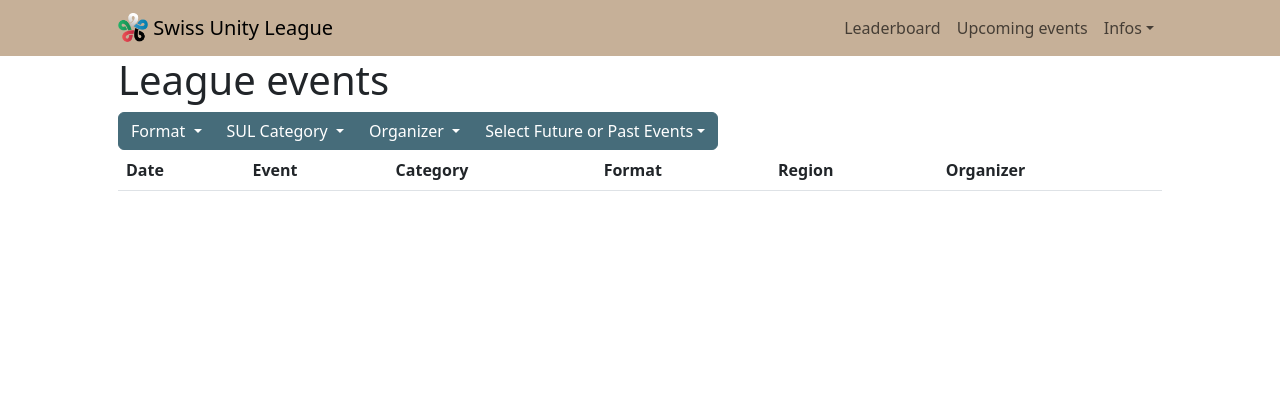
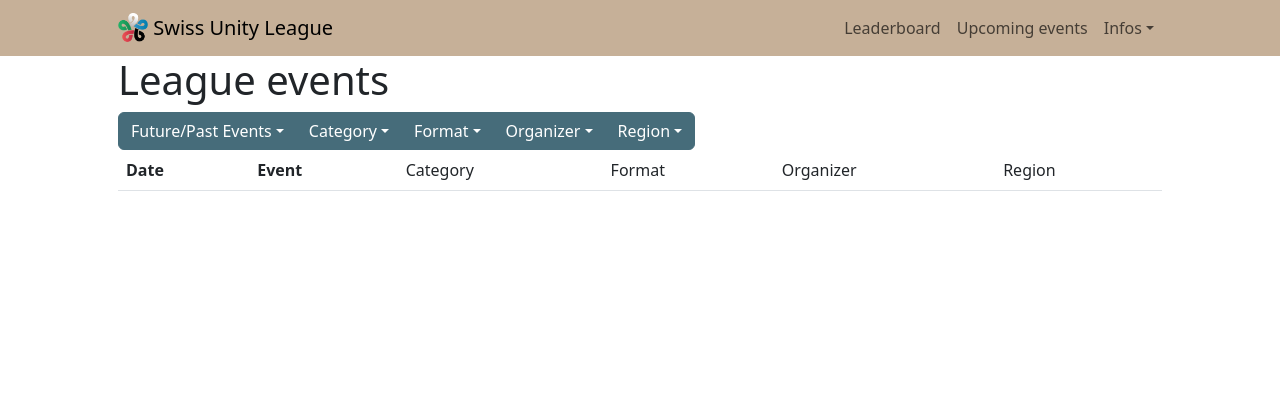
Before and after one commit to antoinealb/swiss-unity-league, a Django app: page /events in a window 1280 px wide. Shown: the top 420 px of the page. Run offline with Django 4.2, Linux system fonts and the light colour scheme; tables that the repository leaves empty hold one stand-in row (values such as "Sample post"); lists and menus that the app fills with data are empty; style sheets or scripts are compiled from the project's sources; some libraries are stand-ins or nearby versions.

Commit message:
Refactor filtering of events Add filtering for region

```diff
--- a/championship/templates/championship/future_events.html
+++ b/championship/templates/championship/future_events.html
@@ -10,69 +10,9 @@
 
     <div x-data="events()" x-init="loadEvents()">
         {% for cnt in "12"|make_list %}
-            <form class="{% cycle 'btn-group d-none d-md-flex' 'btn-group-vertical d-block d-md-none' %}">
-                <div class="dropdown btn-group">
-                    <button class="btn btn-secondary dropdown-toggle" type="button"  data-bs-toggle="dropdown" data-bs-auto-close="outside">
-                        Format
-                    </button>
-                    <div class="dropdown-menu">
-                        <div class="dropdown-item" x-on:click="toggleAll(showFormats)">
-                            <div class="form-check">
-                                <label class="form-check-label" >All formats</label>
-                            </div>
-                        </div>
-                        <template x-for="format in Object.keys(showFormats)">
-                            <div class="dropdown-item" x-on:click="showFormats[format] = !showFormats[format]">
-                                <div class="form-check">
-                                    <input class="form-check-input" type="checkbox" x-bind:id="format" x-model="showFormats[format]">
-                                    <label class="form-check-label" x-bind:for="format" x-text="format"></label>
-                                </div>
-                            </div>
-                        </template>
-                    </div>
-                </div>
+            <div class="{% cycle 'btn-group d-none d-md-flex' 'btn-group-vertical d-block d-md-none' %}" role="group" aria-label="Filtering the events">
 
-                <div class="dropdown btn-group">
-                    <button class="btn btn-secondary dropdown-toggle" type="button"  data-bs-toggle="dropdown" data-bs-auto-close="outside">
-                        SUL Category
-                    </button>
-                    <div class="dropdown-menu">
-                        <div class="dropdown-item" x-on:click="toggleAll(showCategories)">
-                            <div class="form-check">
-                                <label class="form-check-label" >All categories</label>
-                            </div></div>
-                        <template x-for="cat in Object.keys(showCategories)">
-                            <div class="dropdown-item" x-on:click="showCategories[cat] = !showCategories[cat]">
-                                <div class="form-check">
-                                    <input class="form-check-input" type="checkbox" x-bind:id="cat.replace(/\s/g, '')" x-model="showCategories[cat]">
-                                    <label class="form-check-label" x-bind:for="cat.replace(/\s/g, '')" x-text="cat"></label>
-                                </div>
-                            </div>
-                        </template>
-                    </div>
-                </div>
-
-                <div class="dropdown btn-group">
-                    <button class="btn btn-secondary dropdown-toggle" type="button"  data-bs-toggle="dropdown" data-bs-auto-close="outside">
-                        Organizer
-                    </button>
-                    <div class="dropdown-menu">
-                        <div class="dropdown-item" x-on:click="toggleAll(showOrganizers)">
-                            <div class="form-check">
-                                <label class="form-check-label">All organizers</label>
-                            </div></div>
-                        <template x-for="organizer in Object.keys(showOrganizers)">
-                            <div class="dropdown-item" x-on:click="showOrganizers[organizer] = !showOrganizers[organizer]">
-                                <div class="form-check">
-                                    <input class="form-check-input" type="checkbox" x-bind:id="organizer" x-model="showOrganizers[organizer]">
-                                    <label class="form-check-label" x-bind:for="organizer" x-text="organizer"></label>
-                                </div>
-                            </div>
-                        </template>
-                    </div>
-                </div>
-
-                <div class="dropdown btn-group">
+                <div class="btn-group">
                     <button class="btn btn-secondary dropdown-toggle" type="button"  data-bs-toggle="dropdown" x-text="currentEventType"></button>
                     <div class="dropdown-menu">
                         <template x-for="type in Object.keys(eventTypes)">
@@ -81,7 +21,28 @@
                     </div>
                 </div>
 
-            </form>
+                <template x-for="(filter, index) in filterList" :key="index">
+                    <div class="btn-group">
+                        <button x-text="filter.title" class="btn btn-secondary dropdown-toggle" type="button"  data-bs-toggle="dropdown" data-bs-auto-close="outside"></button>
+                        <div class="dropdown-menu">
+                            <div class="dropdown-item" x-on:click="toggleAll(index)">
+                                <div class="form-check">
+                                    <label x-text="filter.titleAll" class="form-check-label"></label>
+                                </div>
+                            </div>
+                            <template x-for="selectedItem in Object.keys(filter.selected)">
+                                <div class="dropdown-item" x-on:click="filter.selected[selectedItem] = !filter.selected[selectedItem]">
+                                    <div class="form-check">
+                                        <input class="form-check-input" type="checkbox" x-bind:id="selectedItem" x-model="filter.selected[selectedItem]">
+                                        <label class="form-check-label" x-bind:for="selectedItem" x-text="selectedItem.trim() === '' ? 'No '+filter.title : selectedItem"></label>
+                                    </div>
+                                </div>
+                            </template>
+                        </div>
+                    </div>
+                </template>
+
+            </div>
         {% endfor %}
 
         <div class="table-responsive">
@@ -90,23 +51,22 @@
                     <tr>
                         <th scope="col">Date</th>
                         <th scope="col">Event</th>
-                        <th scope="col">Category</th>
-                        <th scope="col">Format</th>
-                        <th scope="col">Region</th>
-                        <th scope="col">Organizer</th>
+                        <template x-for="filter in filterList">
+                            <td x-text="filter.title"></td>
+                        </template>
                     </tr>
                 </thead>
                 <tbody>
                     <template x-for="event in events">
-                        <tr x-show="showCategories[event.category] && showFormats[event.format] && showOrganizers[event.organizer]">
+                        <tr x-show="shouldShow(event)">
                             <td x-text="event.date"></td>
                             <td>
                                 <a x-text="event.name" :href="event.details_url"></a>
                             </td>
-                            <td x-text="event.category"></td>
-                            <td x-text="event.format"></td>
-                            <td x-text="event.region"></td>
-                            <td x-text="event.organizer"></td>
+                            <template x-for="filter in filterList">
+                                <td x-text="filter.lambda(event)"></td>
+                            </template>
+
                         </tr>
                     </template>
                 </tbody>
--- a/static/future_events.js
+++ b/static/future_events.js
@@ -1,15 +1,42 @@
 function events() {
+    let filterList = [
+        {
+            title: 'Category',
+            titleAll: 'All Categories',
+            lambda: (x) => x.category,
+        },
+        {
+            title: 'Format',
+            titleAll: 'All Formats',
+            lambda: (x) => x.format,
+        },
+        {
+            title: 'Organizer',
+            titleAll: 'All Organizers',
+            lambda: (x) => x.organizer,
+        },
+        {
+            title: 'Region',
+            titleAll: 'All Regions',
+            lambda: (x) => x.region,
+        },
+    ]
+    filterList = filterList.map((filter) => {
+        filter.selected = {}
+        return filter
+    })
+
     return {
         events: [],
-        showFormats: {},
-        showCategories: {
-            // TODO: Could we fetch this dynamically as well ?
-            'SUL Regular': true,
-            'SUL Regional': true,
-            'SUL Premier': true,
+        filterList: filterList,
+        shouldShow(event) {
+            // Used to check if a given event should be shown. (If each of it's properties is selected)
+            return this.filterList.every((filter) => {
+                let property = filter.lambda(event)
+                return filter.selected[property]
+            })
         },
-        showOrganizers: {},
-        currentEventType: 'Select Future or Past Events',
+        currentEventType: 'Future/Past Events',
         eventTypes: {
             Past: {
                 url: '/api/past-events/',
@@ -20,21 +47,19 @@ function events() {
                 data: [],
             },
         },
-        allChecked(obj) {
-            let res = true
-            for (let val of Object.values(obj)) {
-                res = res & val
-            }
-            return res
-        },
-        toggleAll(obj) {
-            let newVal = !this.allChecked(obj)
-            for (let key of Object.keys(obj)) {
-                obj[key] = newVal
+        toggleAll(index) {
+            // If all options are selected for the filter with the given index then deselect all options. Else select all options.
+            let selected = this.filterList[index].selected
+            let allChecked = Object.values(selected).every(
+                (value) => value === true
+            )
+            for (let key in selected) {
+                selected[key] = !allChecked
             }
         },
         loadEvents(eventType = 'Future') {
             let self = this
+            // Load the given events if they weren't loaded already.
             if (self.eventTypes[eventType].data.length === 0) {
                 axios
                     .get(self.eventTypes[eventType].url)
@@ -50,15 +75,20 @@ function events() {
             }
         },
         setEvents(events) {
-            this.events = events
-            this.setFilterOptions('showFormats', (x) => x.format)
-            this.setFilterOptions('showOrganizers', (x) => x.organizer)
-        },
-        setFilterOptions(showFilter, selectLambda) {
             self = this
-            self[showFilter] = {}
-            let filterOptions = new Set(self.events.map(selectLambda))
-            filterOptions.forEach((option) => (self[showFilter][option] = true))
+            // Set the currently shown events
+            self.events = events
+
+            // Adds for each filter the options that can be selected. Initially each option is selected.
+            self.filterList.forEach((filter) => {
+                let stringList = self.events.map(filter.lambda)
+                stringList.forEach((item) => {
+                    // If key isn't present, add it
+                    if (!filter.selected.hasOwnProperty(item)) {
+                        filter.selected[item] = true
+                    }
+                })
+            })
         },
     }
 }
```
